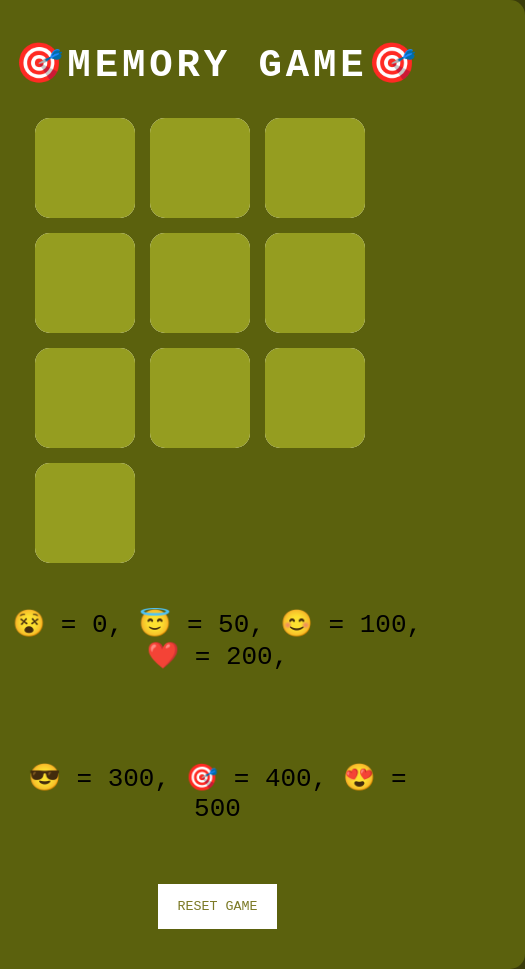
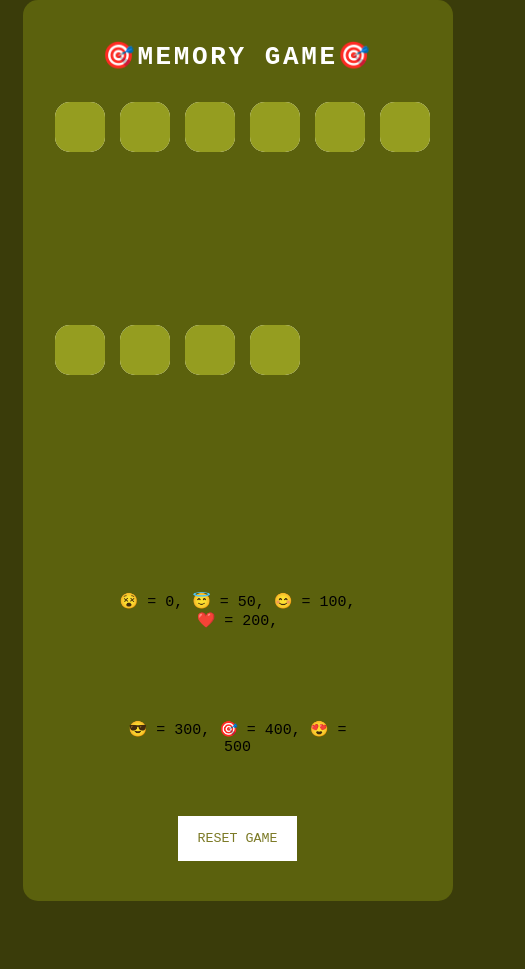
Before and after one commit to Areeb-Ali/Card-Game, a plain HTML site: page index.html in a window 390 px wide. Shown: the whole page, 525 px wide, since content can reach past the window. After the commit the page ends 901 px from the top, so only its background shows below. Drawn offline with Linux system fonts and the light colour scheme.

Commit message:
Responsive

```diff
--- a/style.css
+++ b/style.css
@@ -98,25 +98,30 @@ p {
 
 @media only screen and (max-width: 430px) {
 
-    /* h2 {
-        font-size: 2.5em;
+    h2 {
+        font-size: 2em;
         text-align: center;
-    } */
+    }
 
-    /* .item {
+    .item {
         width: 50px;
         height: 50px;
-    } */
+    }
     .game {
         gap: 15px;
-        margin-left: 65px;
-    }
+        margin-left: 65px;    }
     p{
         margin: 30px;
+        font-size: 15px;
+        text-align: center;
     }
 
     .container {
         text-align: center;
         margin-left: 45px;
+        width: 430px;
+    }
+    body{
+        width: 430px;
     }
 }
```
